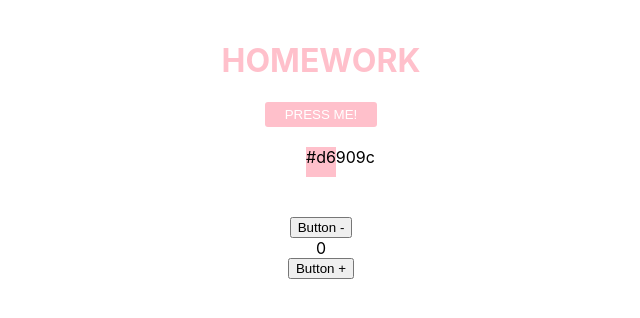
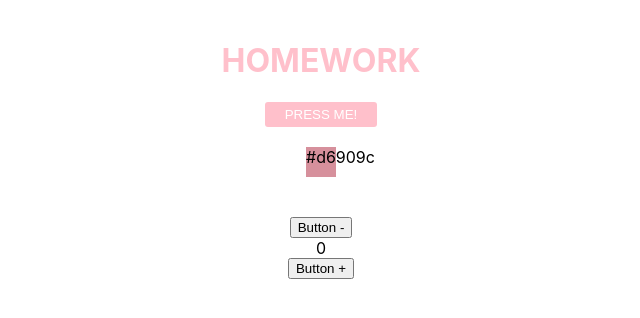
Before and after one commit to mariiaperepelkina1/new_project, a React (Create React App) app: page / in a window 1280 px wide. Shown: the top 318 px of the page, without its empty margins (319-959 px from the left). Built offline with nearby package versions, Linux system fonts and the light colour scheme.

Commit message:
Little refactoring

```diff
--- a/src/App.js
+++ b/src/App.js
@@ -1,20 +1,13 @@
 import React from 'react';
-import { useState } from 'react';
+
+import Homework from './components/Homework';
+import Counter from './components/Counter';
 
 function App() {
-    const [color, setColor] = useState('#d6909c');
-
-    function changeColor() {
-        setColor('#000');
-    }
-
     return (
-        <div className="wrapper">
-            <h1>Homework</h1>
-            <button className="button" onClick={changeColor}>
-                Press me!
-            </button>
-            <div className="square">{color}</div>
+        <div>
+            <Homework />
+            <Counter />
         </div>
     );
 }
--- a/src/Counter.js
+++ b/src/components/Counter/index.js
@@ -1,5 +1,4 @@
-import React from 'react';
-import { useState } from 'react';
+import React, { useState } from 'react';
 
 function Counter() {
     const [count, setCount] = useState(0);
--- /dev/null
+++ b/src/components/Homework/index.js
@@ -0,0 +1,22 @@
+import React, { useState } from 'react';
+
+function Homework() {
+    const [color, setColor] = useState('#d6909c');
+    const changeColor = () => {
+        setColor('#000');
+    };
+
+    return (
+        <div className="wrapper">
+            <h1>Homework</h1>
+            <button className="button" onClick={changeColor}>
+                Press me!
+            </button>
+            <div className="square" style={{ backgroundColor: color }}>
+                {color}
+            </div>
+        </div>
+    );
+}
+
+export default Homework;
--- a/src/index.js
+++ b/src/index.js
@@ -2,15 +2,14 @@ import React from 'react';
 import ReactDOM from 'react-dom';
 import './index.css';
 import App from './App';
-import Counter from './Counter';
+import Counter from './components/Counter';
 import * as serviceWorker from './serviceWorker';
 
 ReactDOM.render(
-  <React.StrictMode>
-    <App />
-    <Counter />
-  </React.StrictMode>,
-  document.getElementById('root')
+    <React.StrictMode>
+        <App />
+    </React.StrictMode>,
+    document.getElementById('root')
 );
 
 serviceWorker.unregister();
```
